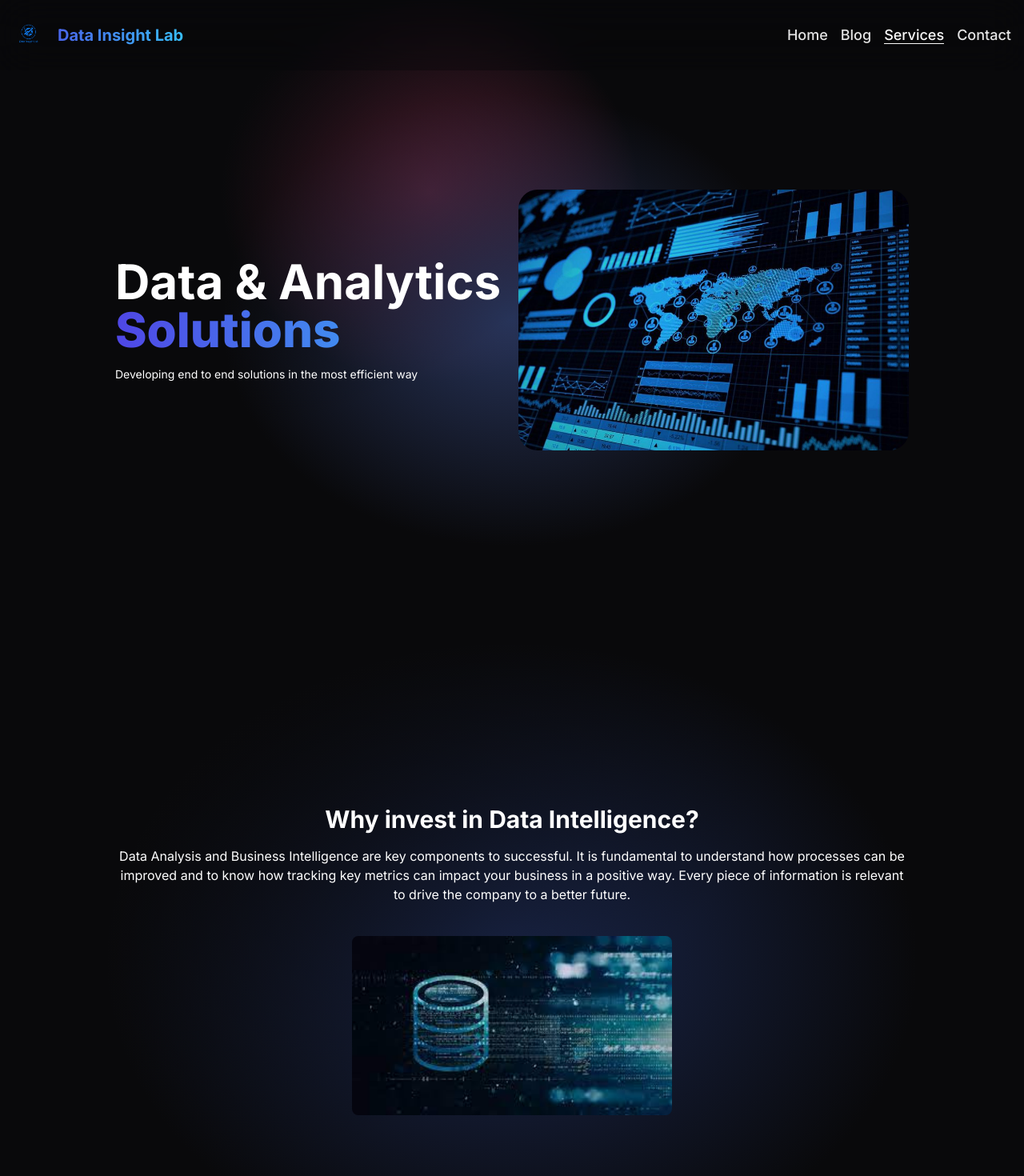
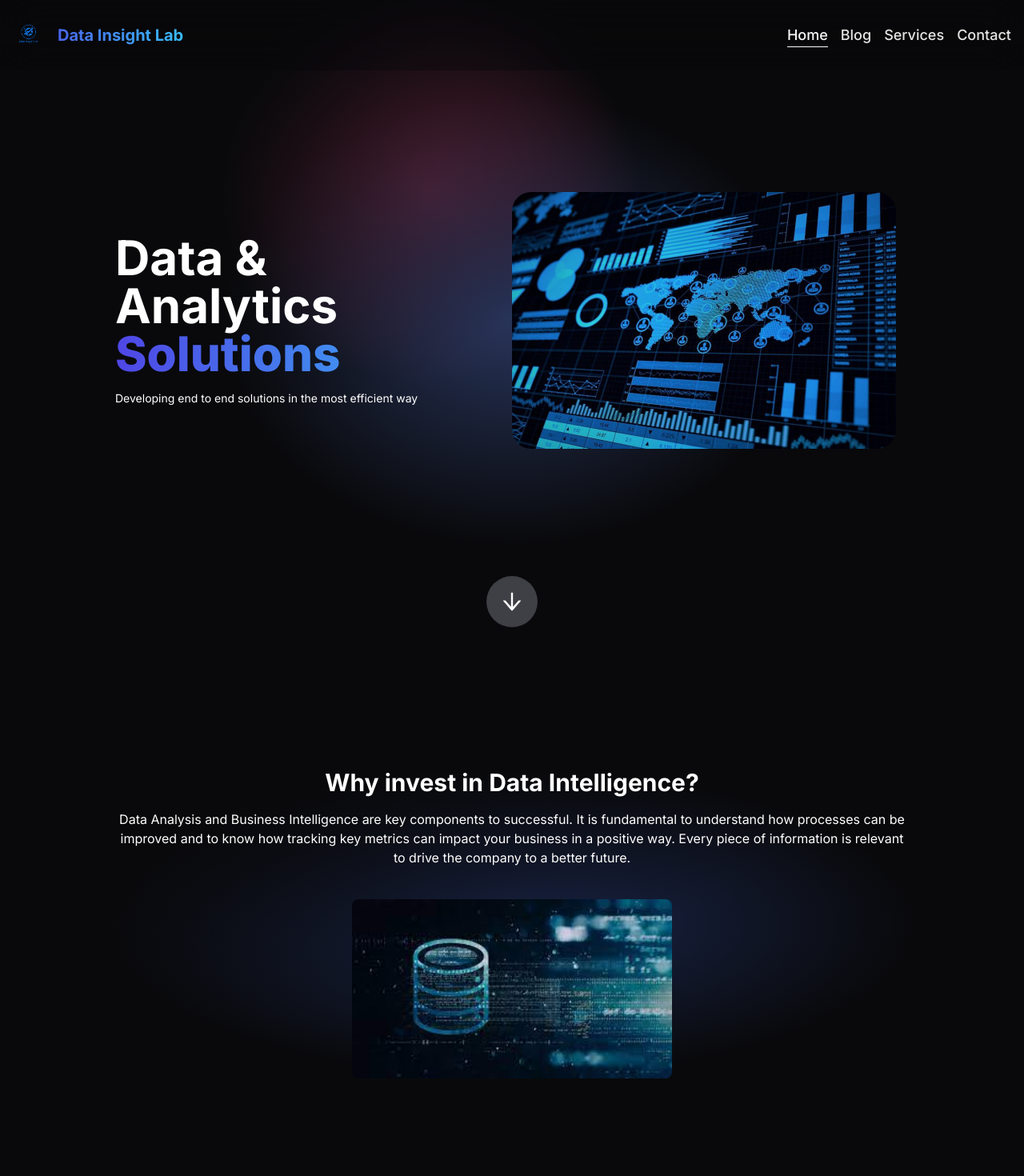
Before and after one commit to Data-Insight-Lab/data-insight-lab, a Next.js app: page / in a window 1280 px wide. Shown: the top 1470 px of the page at 80% size. Built offline with nearby package versions, Linux system fonts and the light colour scheme.

Commit message:
feat: add scroll

```diff
--- a/next.config.js
+++ b/next.config.js
@@ -3,14 +3,6 @@ const nextConfig = {
   experimental: {
     appDir: true,
   },
-  images: {
-    domains: [
-      'lh6.googleusercontent.com',
-      'lh4.googleusercontent.com',
-      'lh5.googleusercontent.com',
-    ],
-  },
-  headers: [{ key: 'Cache-Control', value: 'no-cache, max-age=0' }],
 };
 
 module.exports = nextConfig;
--- a/package.json
+++ b/package.json
@@ -3,7 +3,7 @@
   "version": "0.1.0",
   "private": true,
   "scripts": {
-    "dev": "next dev",
+    "dev": "next dev --port 3008",
     "build": "next build",
     "start": "next start",
     "lint": "next lint"
@@ -15,15 +15,19 @@
     "eslint": "8.37.0",
     "eslint-config-next": "13.2.4",
     "framer-motion": "^10.10.0",
+    "lodash": "^4.17.21",
     "next": "13.2.4",
     "react": "18.2.0",
     "react-dom": "18.2.0",
     "react-icons": "^4.8.0",
     "react-intersection-observer": "^9.4.3",
+    "react-scroll": "^1.8.9",
     "typescript": "5.0.3"
   },
   "devDependencies": {
+    "@types/lodash": "^4.14.192",
     "@types/react-native-vector-icons": "^6.4.13",
+    "@types/react-scroll": "^1.8.6",
     "autoprefixer": "^10.4.14",
     "postcss": "^8.4.21",
     "tailwindcss": "^3.3.1"
--- a/src/app/page.tsx
+++ b/src/app/page.tsx
@@ -6,10 +6,21 @@ import { Services } from '@/components/Services';
 export default function App() {
   return (
     <div className="mx-auto max-w-5xl">
-      <Home />
-      <Blog />
-      <Services />
-      <Contact />
+      <section id="home">
+        <Home />
+      </section>
+
+      <section id="blog">
+        <Blog />
+      </section>
+
+      <section id="services">
+        <Services />
+      </section>
+
+      <section id="contact">
+        <Contact />
+      </section>
     </div>
   );
 }
--- a/src/components/Animation.tsx
+++ b/src/components/Animation.tsx
@@ -8,13 +8,13 @@ interface Props {
 }
 export function Animation({ children }: Props) {
   const [ref, inView] = useInView({
-    threshold: 0.6,
+    threshold: 0.8,
     triggerOnce: true,
   });
 
   const animation = {
     hidden: { opacity: 0, x: -50 },
-    visible: { opacity: 1, x: 0, transition: { duration: 0.2 } },
+    visible: { opacity: 1, x: 0, transition: { duration: 0.4 } },
   };
   return (
     <motion.div
--- a/src/components/Blog.tsx
+++ b/src/components/Blog.tsx
@@ -4,18 +4,17 @@ import { Animation } from './Animation';
 
 export function Blog() {
   return (
-    <section id="blog">
     <Animation>
-        <div className="h-screen w-full flex flex-col items-center justify-center px-4 text-center bg-gradient-blog">
+      <div className="my-40 flex flex-col items-center justify-center px-4 text-center bg-gradient-blog">
         <h1 className="text-3xl mb-4 font-bold">
           Why invest in Data Intelligence?
         </h1>
         <p className="text-base">
           Data Analysis and Business Intelligence are key components to
           successful. It is fundamental to understand how processes can be
-            improved and to know how tracking key metrics can impact your
-            business in a positive way. Every piece of information is relevant
-            to drive the company to a better future.
+          improved and to know how tracking key metrics can impact your business
+          in a positive way. Every piece of information is relevant to drive the
+          company to a better future.
         </p>
 
         <Image
@@ -27,6 +26,5 @@ export function Blog() {
         />
       </div>
     </Animation>
-    </section>
   );
 }
--- a/src/components/Footer.tsx
+++ b/src/components/Footer.tsx
@@ -12,9 +12,18 @@ export function Footer() {
 
       <div className="flex items-center justify-between">
         <div className="flex flex-col gap-2 cursor-pointer">
-          <AiFillLinkedin name="linkedin-square" className="h-6 w-6" />
-          <AiFillInstagram name="instagram" className="h-6 w-6" />
-          <AiFillYoutube name="youtube" className="h-6 w-6" />
+          <AiFillLinkedin
+            name="linkedin-square"
+            className="h-6 w-6 text-neutral-200 hover:text-white"
+          />
+          <AiFillInstagram
+            name="instagram"
+            className="h-6 w-6 text-neutral-200 hover:text-white"
+          />
+          <AiFillYoutube
+            name="youtube"
+            className="h-6 w-6 text-neutral-200 hover:text-white"
+          />
         </div>
       </div>
     </footer>
--- a/src/components/Header.tsx
+++ b/src/components/Header.tsx
@@ -1,12 +1,20 @@
 'use client';
 import { cx } from '@/helpers/cx';
 import Image from 'next/image';
-import { AnchorHTMLAttributes, useEffect, useRef, useState } from 'react';
+import { useState } from 'react';
 import { AiOutlineClose } from 'react-icons/ai';
 import { HiMenuAlt4 } from 'react-icons/hi';
+import { Link } from 'react-scroll';
 import Logo from '../../public/logo.png';
 
-interface Props extends AnchorHTMLAttributes<HTMLAnchorElement> {
+const naveBarItems: NaveBarItems[] = [
+  { title: 'Home', id: 'home' },
+  { title: 'Blog', id: 'blog' },
+  { title: 'Services', id: 'services' },
+  { title: 'Contact', id: 'contact' },
+];
+
+interface Props {
   label: string;
   selected: string;
 }
@@ -15,14 +23,12 @@ interface NaveBarItems {
   id: string;
 }
 
-function NavbarItem({ label, selected, ...rest }: Props) {
+function NavbarItem({ label, selected }: Props) {
   const href = label.toLowerCase();
   const isSelected = href === selected;
 
   return (
-    <li>
-      <a
-        href={`#${href}`}
+    <li
       className={cx(
         `text-neutral-200 text-2xl cursor-pointer font-medium
            hover:text-neutral-50 transition-all duration-500
@@ -32,113 +38,35 @@ function NavbarItem({ label, selected, ...rest }: Props) {
           `border-b border-current transition-all duration-500
              text-neutral-50`
       )}
-        {...rest}
     >
       {label}
-      </a>
     </li>
   );
 }
-
-const naveBarItems: NaveBarItems[] = [
-  { title: 'Home', id: 'home' },
-  { title: 'Blog', id: 'blog' },
-  { title: 'Services', id: 'services' },
-  { title: 'Contact', id: 'contact' },
-];
 
 export function Header() {
   const [selected, setSelected] = useState('home');
   const [toggleMenu, setToggleMenu] = useState(false);
   const [animated, setAnimated] = useState('animate-slide-in');
 
-  const [activeSection, setActiveSection] = useState(0);
-  const scrollingRef = useRef(false);
-  const scrollingAutomatically = useRef(false);
-  const animationRef = useRef(0);
-
-  useEffect(() => {
-    const handleScroll = () => {
-      if (scrollingAutomatically.current || scrollingRef.current) return;
-
-      const sections = document.querySelectorAll<HTMLElement>('section');
-      const sectionsPos = Array.from(sections).map(section => ({
-        top: section.offsetTop,
-        height: section.offsetHeight,
-      }));
-
-      const scrollPos = window.scrollY;
-
-      const activeIndex = sectionsPos.findIndex(
-        ({ top, height }) =>
-          top <= scrollPos + window.innerHeight * 0.9 &&
-          top + height >= scrollPos + window.innerHeight * 0.9
+  function navLinks() {
+    return naveBarItems.map(item => {
+      const offset = item.id === 'home' ? 0 : -200;
+      return (
+        <Link
+          key={item.id}
+          spy
+          activeClass="active"
+          smooth={true}
+          to={item.id}
+          duration={100}
+          offset={offset}
+          onSetActive={() => setSelected(item.id)}
+        >
+          <NavbarItem key={item.id} label={item.title} selected={selected} />
+        </Link>
       );
-
-      if (activeIndex !== -1 && activeIndex !== activeSection) {
-        scrollingRef.current = true;
-        const targetPos = sections[activeIndex].offsetTop;
-        const step = (targetPos - scrollPos) / 20;
-        const scroll = () => {
-          const newPos = window.scrollY + step;
-          if (
-            (step > 0 && newPos >= targetPos) ||
-            (step < 0 && newPos <= targetPos)
-          ) {
-            window.scrollTo(0, targetPos);
-            setActiveSection(activeIndex);
-            setSelected(naveBarItems[activeIndex].id);
-            scrollingRef.current = false;
-          } else {
-            window.scrollTo(0, newPos);
-            animationRef.current = window.requestAnimationFrame(scroll);
-          }
-        };
-        animationRef.current = window.requestAnimationFrame(scroll);
-      }
-
-      const prevIndex = activeSection - 1;
-      if (
-        prevIndex >= 0 &&
-        sectionsPos[prevIndex].top + sectionsPos[prevIndex].height >=
-          scrollPos + window.innerHeight * 0.1
-      ) {
-        scrollingRef.current = true;
-        const targetPos = sections[prevIndex].offsetTop;
-        const step = (targetPos - scrollPos) / 20;
-        const scroll = () => {
-          const newPos = window.scrollY + step;
-          if (
-            (step > 0 && newPos >= targetPos) ||
-            (step < 0 && newPos <= targetPos)
-          ) {
-            window.scrollTo(0, targetPos);
-            setActiveSection(prevIndex);
-            setSelected(naveBarItems[prevIndex].id);
-            scrollingRef.current = false;
-          } else {
-            window.scrollTo(0, newPos);
-            animationRef.current = window.requestAnimationFrame(scroll);
-          }
-        };
-        animationRef.current = window.requestAnimationFrame(scroll);
-      }
-    };
-
-    window.addEventListener('scroll', handleScroll);
-    return () => window.removeEventListener('scroll', handleScroll);
-  }, [activeSection]);
-
-  useEffect(() => {
-    return () => window.cancelAnimationFrame(animationRef.current);
-  }, [activeSection]);
-
-  function handleChangeNav(href: string) {
-    scrollingAutomatically.current = true;
-    setSelected(href);
-    setTimeout(() => {
-      scrollingAutomatically.current = false;
-    }, 1000);
+    });
   }
 
   return (
@@ -154,16 +82,7 @@ export function Header() {
 
         <nav>
           <div className="md:flex hidden">
-            <ul className="flex flex-row gap-4">
-              {naveBarItems.map(item => (
-                <NavbarItem
-                  key={item.id}
-                  label={item.title}
-                  selected={selected}
-                  onClick={() => handleChangeNav(item.id)}
-                />
-              ))}
-            </ul>
+            <ul className="flex flex-row gap-4">{navLinks()}</ul>
           </div>
 
           <div className="md:hidden flex relative">
@@ -198,14 +117,7 @@ export function Header() {
                     }}
                   />
                 </li>
-                {naveBarItems.map(item => (
-                  <NavbarItem
-                    key={item.id}
-                    label={item.title}
-                    selected={selected}
-                    onClick={() => handleChangeNav(item.id)}
-                  />
-                ))}
+                {navLinks()}
               </ul>
             )}
           </div>
--- a/src/components/Home.tsx
+++ b/src/components/Home.tsx
@@ -1,13 +1,14 @@
 'use client';
 import Image from 'next/image';
+import { AiOutlineArrowDown } from 'react-icons/ai';
+import { Link } from 'react-scroll';
 import DataAnalytics from '../../public/data-analytics.jpg';
 import { Animation } from './Animation';
 
 export function Home() {
   return (
-    <section id="home">
     <Animation>
-        <div className="bg-gradient  h-screen w-full flex gap-4 px-4 ">
+      <div className="h-screen bg-gradient flex gap-4 px-4">
         <div className="flex flex-1 flex-col justify-center">
           <h1 className="text-6xl font-bold">
             Data & Analytics <p className="text-gradient">Solutions</p>
@@ -26,8 +27,20 @@ export function Home() {
             className="rounded-3xl"
           />
         </div>
+
+        <Link
+          spy
+          activeClass="active"
+          smooth={true}
+          to={'blog'}
+          offset={-200}
+          duration={100}
+        >
+          <div className="absolute flex items-center justify-center bottom-0 left-0 right-0 ml-auto mr-auto animate-bounce bg-zinc-700 p-4 w-max rounded-full cursor-pointer">
+            <AiOutlineArrowDown className="h-8 w-8" />
+          </div>
+        </Link>
       </div>
     </Animation>
-    </section>
   );
 }
```
Also changed, not shown: src/components/Contact.tsx (+9 -11 lines), src/components/Services.tsx (+25 -20 lines), 1 other file (tests, documents, lock files or other folders). Lines whose indentation alone changed are shown as unchanged.
